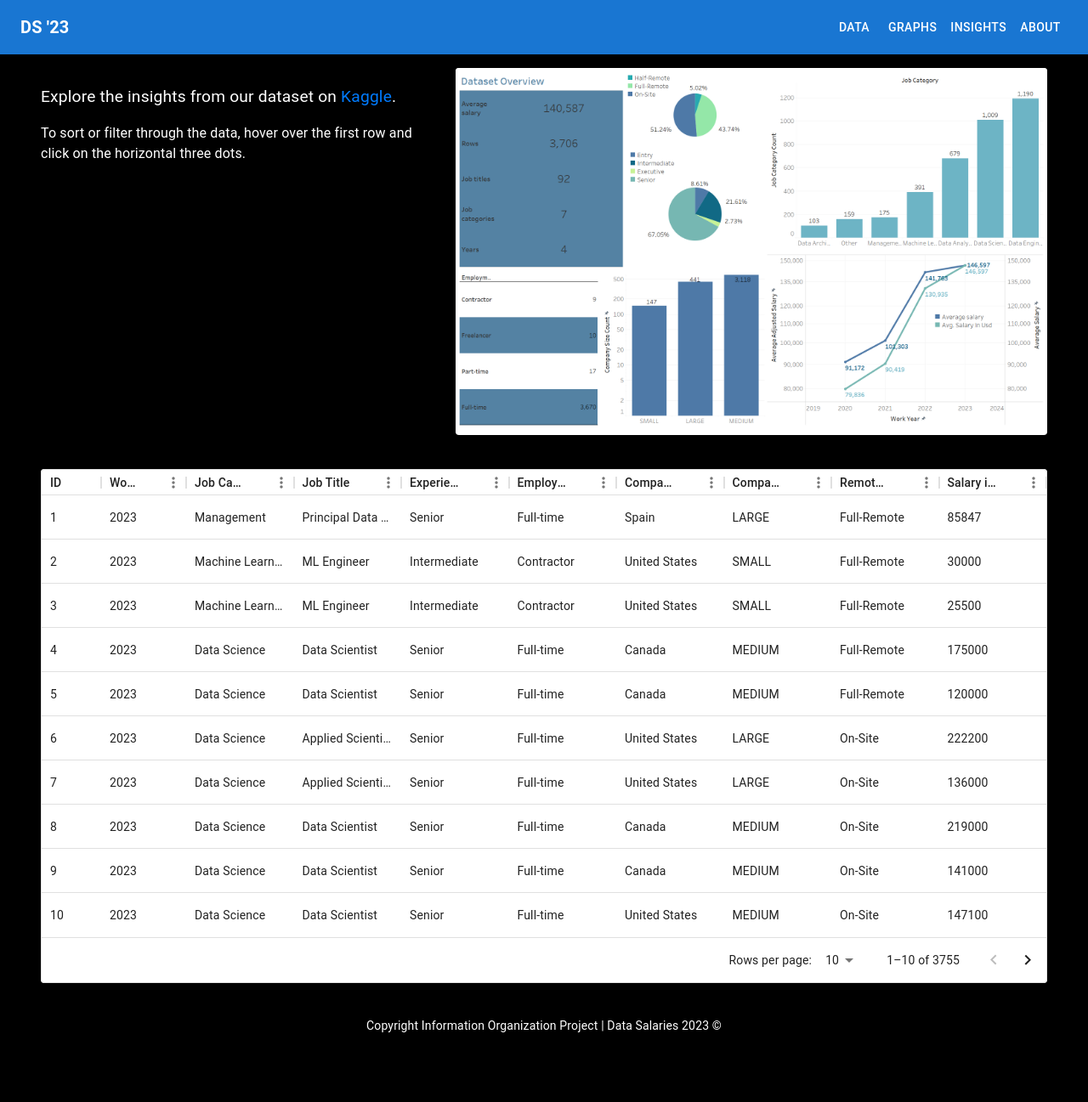
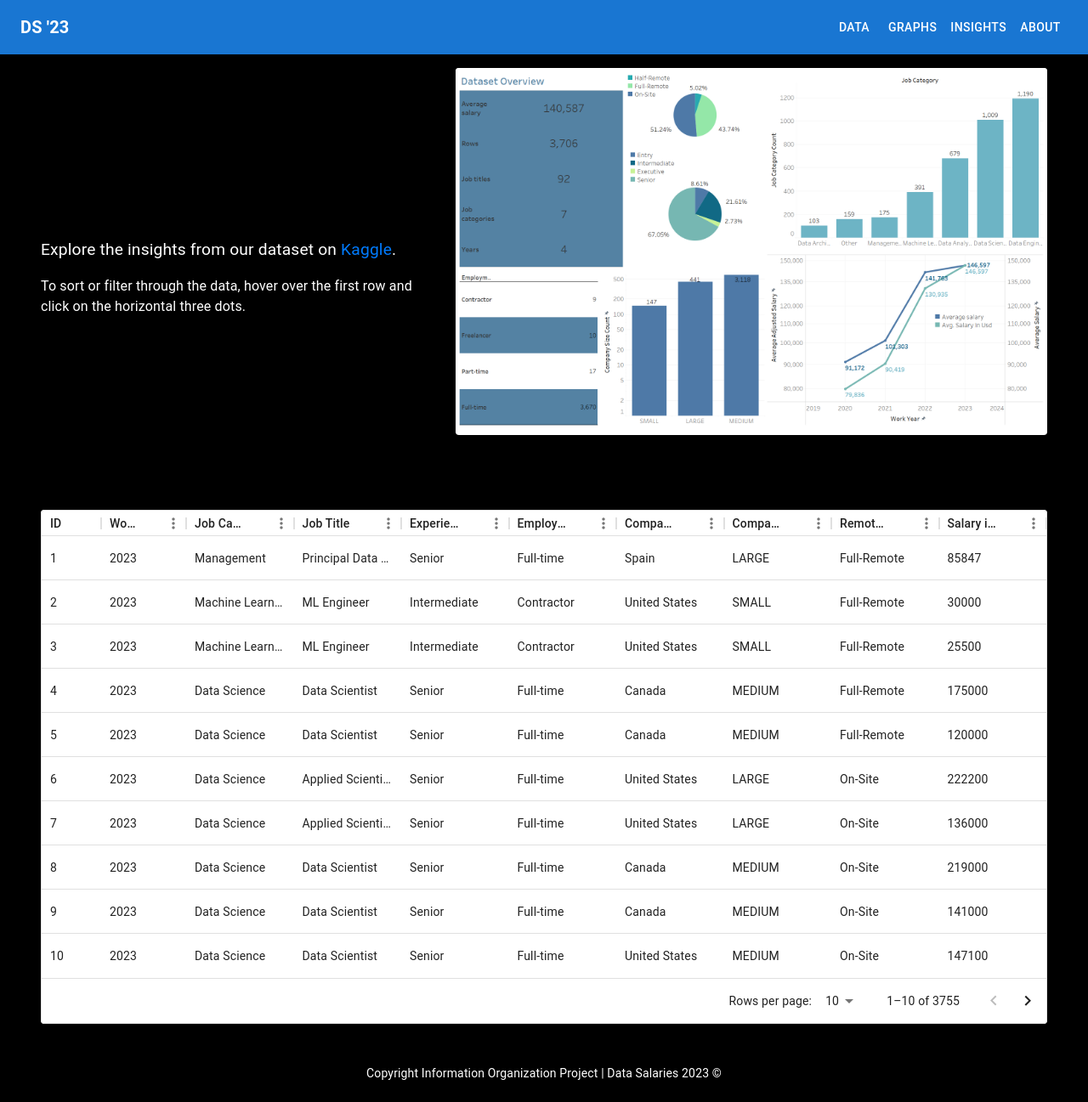
Before and after one commit to ayonkov1/io-project-website, a Next.js app: page /data in a window 1280 px wide. Shown: the whole page at 85% size. Before the commit the page ends 1241 px from the top, so only its background shows below. Built offline with nearby package versions, Linux system fonts and the light colour scheme.

Commit message:
Divider on insights and data pages

```diff
--- a/src/components/calculate-salary/salary-prediction.jsx
+++ b/src/components/calculate-salary/salary-prediction.jsx
@@ -214,7 +214,6 @@ const SalaryPrediction = () => {
                 {convertUnderscoreToTitleCase(key)}
               </InputLabel>
               <Select
-                autoWidth
                 labelId={`${key}Label`}
                 label={convertUnderscoreToTitleCase(key)}
                 value={selectedValues[key]}
--- a/src/pages/data.tsx
+++ b/src/pages/data.tsx
@@ -1,5 +1,5 @@
 import dynamic from "next/dynamic"
-import { Box, Typography, Paper } from "@mui/material"
+import { Box, Typography, Paper, Chip, Divider } from "@mui/material"
 import Image from "next/image"
 const DataTable = dynamic(import("../components/table.jsx"), { ssr: false })
 
@@ -8,6 +8,7 @@ export default function GraphPage() {
     <>
       <Box
         display="flex"
+        alignItems="center"
         flexDirection={{ xs: "column", md: "row" }}
         gap={3}>
         <Box flex={{ xs: "1", md: "40%" }}>
@@ -54,9 +55,16 @@ export default function GraphPage() {
           </Paper>
         </Box>
       </Box>
-      <Paper>
-        <DataTable />
-      </Paper>
+      <Divider>
+        <Chip label="Interactive Data Table" />
+      </Divider>
+      <Box
+        mt={2}
+        mb={6}>
+        <Paper>
+          <DataTable />
+        </Paper>
+      </Box>
     </>
   )
 }
```
Also changed, not shown: src/pages/insights.jsx (+9 -1 lines), public/rf-graph.png.
